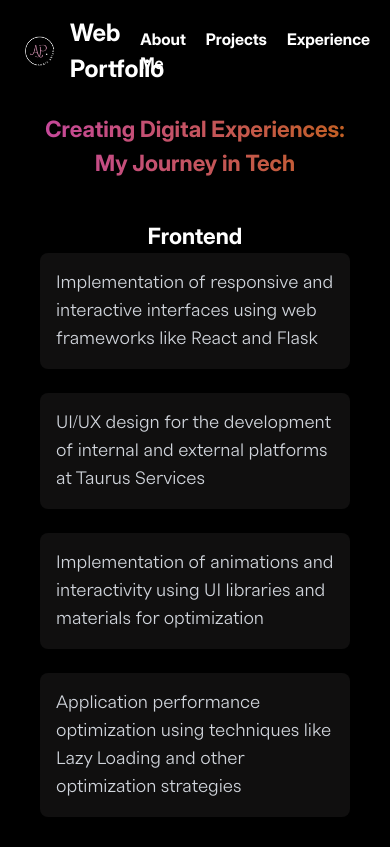
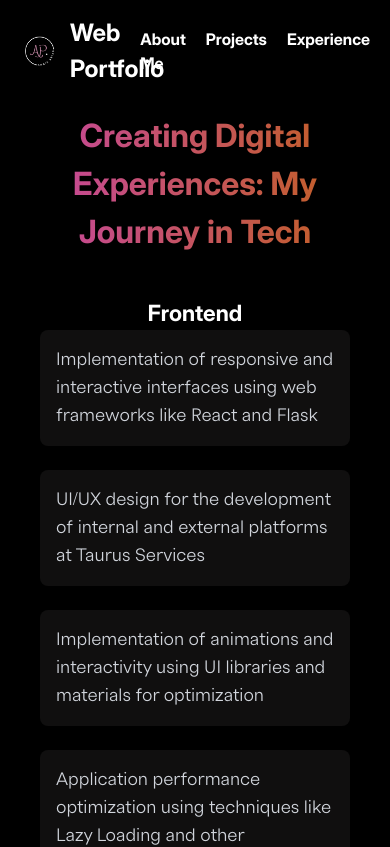
Before and after one commit to angiearias1/PortfolioWeb, a React (Vite) app: page /experience in a window 390 px wide. Shown: the top 847 px of the page. Built offline with nearby package versions, Linux system fonts and the light colour scheme.

Commit message:
responsive project correction

```diff
--- a/src/pages/Landing_page.jsx
+++ b/src/pages/Landing_page.jsx
@@ -11,7 +11,7 @@ function Landing_page() {
 
   return (
     <div className='space-y-8'>
-      {/* <Navbar /> */}
+      <Navbar />
       <Introduction />
       <ToolsSection />
       <Services />
--- a/src/pages/Projects.jsx
+++ b/src/pages/Projects.jsx
@@ -39,7 +39,7 @@ const infoProjects = [
 ]
 const ProjectCard = ({ project }) => {
     return (
-        <div className="p-4 rounded-lg w-full sm:w-120 md:w-150 mx-auto">
+        <div className="p-4 rounded-lg w-170 sm:w-120 md:w-150 mx-auto">
             <Swiper
                 modules={[Navigation]}
                 navigation
--- a/src/styles/Global.css
+++ b/src/styles/Global.css
@@ -270,7 +270,7 @@ h1{
 
 @media (max-width: 480px) {
     .title-sections {
-        font-size: 1.4rem;
+        font-size: 2rem;
         margin-top: 40px;
     }
 }
```
